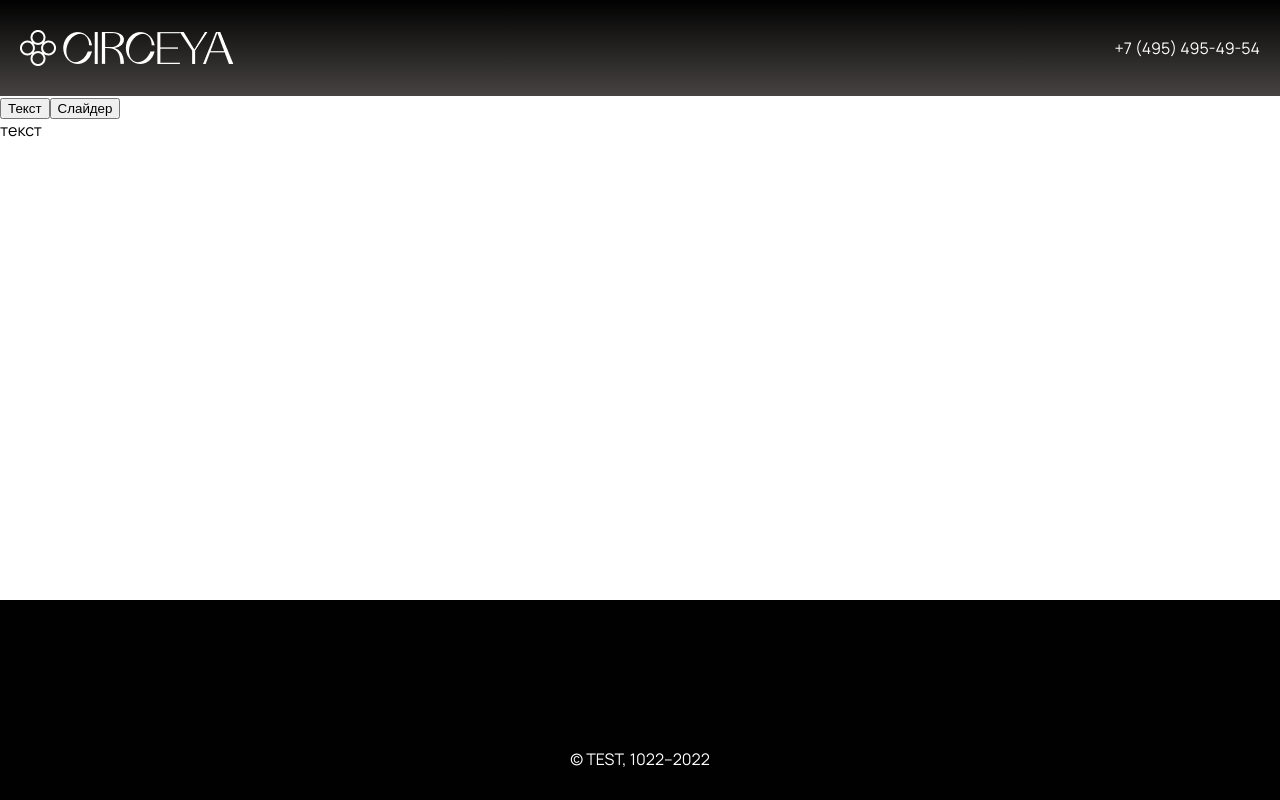
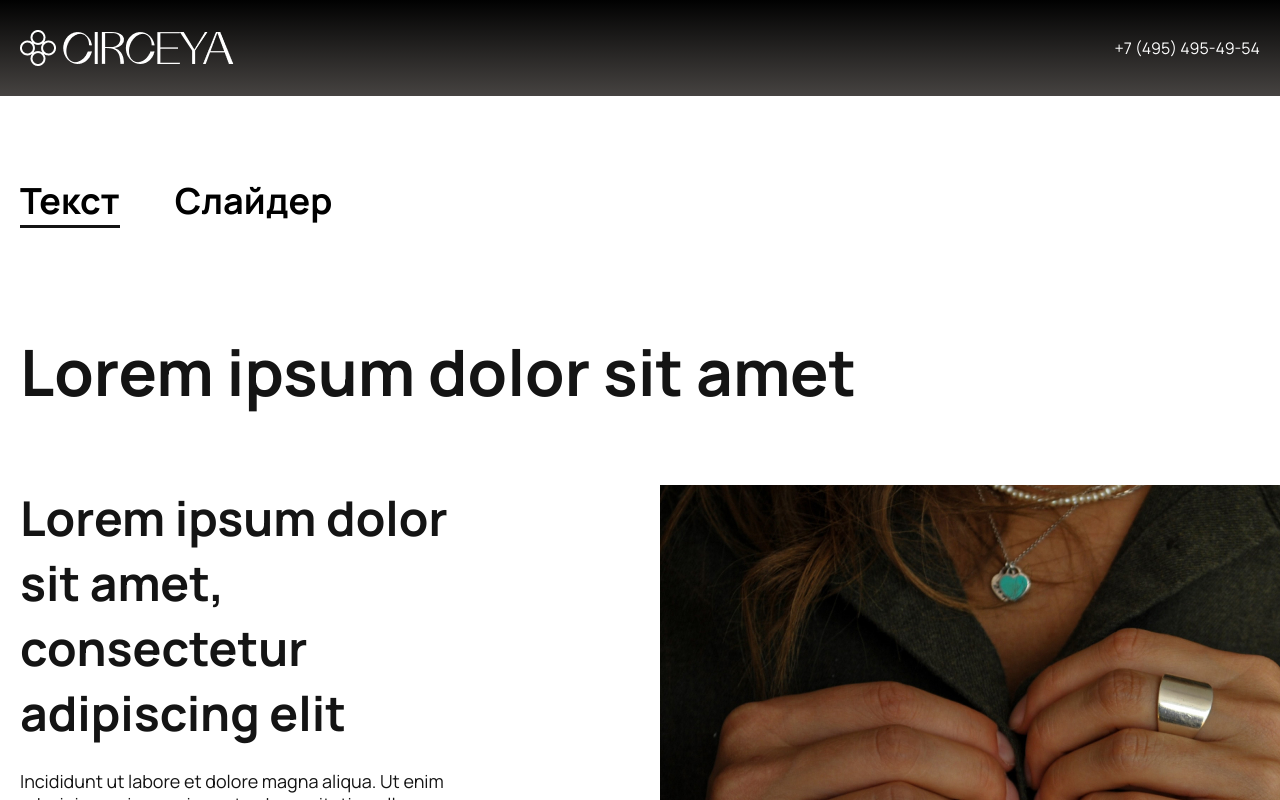
Before and after one commit to IsaAgverdiev/task-keep-calm, a Vue app: page / in a window 1280 px wide. Built offline with nearby package versions, Linux system fonts and the light colour scheme.

Commit message:
feat: add page1 desktop

```diff
--- a/src/App.vue
+++ b/src/App.vue
@@ -8,27 +8,18 @@
 <script>
 import Header from "@/components/Header.vue";
 import Footer from "@/components/Footer.vue";
-import Main from "./pages/Main.vue";
 
 import Tabs from "@/components/Tabs.vue";
+
 export default {
   name: "App",
-  components: { Header, Footer, Main, Tabs },
+  components: { Header, Footer, Tabs },
 };
 </script>
 
 <style>
 @import url("https://fonts.googleapis.com/css2?family=Manrope:wght@400;500;600;700&display=swap");
 
-#app {
-  display: flex;
-  flex-direction: column;
-  margin-top: 0px;
-  height: 100%;
-  font-family: "Manrope", sans-serif;
-  -webkit-font-smoothing: antialiased;
-  -moz-osx-font-smoothing: grayscale;
-}
 *,
 *::before,
 *::after {
@@ -41,12 +32,26 @@ body {
   padding: 0;
   height: 100vh;
 }
-main {
+
+#app {
+  display: flex;
+  flex-direction: column;
+  margin-top: 0px;
+  height: 100%;
+  font-family: "Manrope", sans-serif;
+  -webkit-font-smoothing: antialiased;
+  color: #141414;
+  -moz-osx-font-smoothing: grayscale;
+  overflow-x: hidden;
+}
+
+section {
   flex: 1 0 auto;
 }
 
 .container {
   max-width: 1440px;
+  width: 100%;
   padding: 0 20px;
   margin: 0 auto;
 }
@@ -60,4 +65,27 @@ a:visited {
   color: inherit;
   font-size: 24px;
 }
+
+h1,
+h2,
+h3,
+h4,
+h5,
+h6 {
+  margin: 0;
+  padding: 0;
+}
+
+.title {
+  font-size: 64px;
+  margin-top: 100px;
+  margin-bottom: 70px;
+}
+.subtitle {
+  font-size: 48px;
+  margin: 0;
+}
+p {
+  margin: 0;
+}
 </style>
--- a/src/components/Carousel.vue
+++ /dev/null
@@ -1,9 +0,0 @@
-<template>
-  <main class="main">слайдер</main>
-</template>
-
-<script>
-export default { components: {} };
-</script>
-
-<style></style>
--- a/src/components/Tabs.vue
+++ b/src/components/Tabs.vue
@@ -1,12 +1,72 @@
 <template>
-  <div class="">
-    <button class="" @click="$router.push('/text')">Текст</button>
-    <button class="" @click="$router.push('/carousel')">Слайдер</button>
+  <div class="tabs">
+    <div class="container">
+      <div class="tabs__wrap">
+        <button
+          :class="{ active: activeTabText }"
+          class="tab"
+          @click="$router.push('/text')"
+        >
+          Текст
+        </button>
+        <button
+          :class="{ active: activeTabCarousel }"
+          class="tab"
+          @click="$router.push('/carousel')"
+        >
+          Слайдер
+        </button>
+      </div>
+    </div>
   </div>
 </template>
 
 <script>
-export default {};
+export default {
+  data() {
+    return {
+      activeTabText: true,
+      activeTabCarousel: false,
+    };
+  },
+  watch: {
+    $route(to, from) {
+      const path = to.path.slice(1);
+
+      if (path === "text") {
+        (this.activeTabText = true), (this.activeTabCarousel = false);
+      } else if (path === "carousel") {
+        (this.activeTabText = false), (this.activeTabCarousel = true);
+      }
+    },
+  },
+};
 </script>
 
-<style></style>
+<style>
+.tabs__wrap {
+  display: flex;
+  width: 100%;
+  gap: 55px;
+  margin-top: 80px;
+  justify-content: flex-start;
+}
+.tab {
+  background: none;
+  outline: none;
+  border: none;
+  font-size: 36px;
+  font-weight: bold;
+  padding: 0;
+  margin: 0;
+  cursor: pointer;
+  font-family: "Manrope", sans-serif;
+  border-bottom: 3px solid transparent;
+  transition: 0.3s;
+}
+
+.tab.active {
+  border-bottom: 3px solid #141414;
+  transition: 0.3s;
+}
+</style>
--- a/src/components/Text.vue
+++ /dev/null
@@ -1,9 +0,0 @@
-<template>
-  <main class="main">текст</main>
-</template>
-
-<script>
-export default { components: {} };
-</script>
-
-<style></style>
--- /dev/null
+++ b/src/pages/Carousel.vue
@@ -0,0 +1,11 @@
+<template>
+  <main class="main">
+    <div class="container"><h2>carousel</h2></div>
+  </main>
+</template>
+
+<script>
+export default {};
+</script>
+
+<style></style>
--- a/src/pages/Main.vue
+++ /dev/null
@@ -1,9 +0,0 @@
-<template>
-  <main class="main">helloPess</main>
-</template>
-
-<script>
-export default {};
-</script>
-
-<style></style>
--- /dev/null
+++ b/src/pages/Text.vue
@@ -0,0 +1,100 @@
+<template>
+  <section class="page1">
+    <div class="container">
+      <h1 class="title page1__title">Lorem ipsum dolor sit amet</h1>
+      <div class="page1__inner">
+        <div class="page1__left page1__inner-item">
+          <h2 class="title subtitle">
+            Lorem ipsum dolor sit amet, consectetur adipiscing elit
+          </h2>
+          <p class="page1__text page1__left-text">
+            Incididunt ut labore et dolore magna aliqua. Ut enim ad minim
+            veniam, quis nostrud exercitation ullamco laboris nisi ut aliquip ex
+            ea commodo consequat. Duis aute irure dolor in reprehenderit in
+            voluptate velit esse cillum dolore eu fugiat nulla pariatur.
+            Excepteur sint occaecat cupidatat non proident, sunt in culpa qui
+            officia deserunt mollit anim id est laborum/ Incididunt ut labore et
+            dolore magna aliqua. Ut enim ad minim veniam, quis nostrud
+            exercitation ullamco laboris nisi ut aliquip ex ea commodo
+            consequat. Duis aute irure dolor in reprehenderit in voluptate velit
+            esse cillum dolore eu fugiat nulla pariatur. Excepteur sint occaecat
+            cupidatat.
+          </p>
+          <div class="img__wrap">
+            <img class="img img1" :src="img1" alt="photo" />
+          </div>
+        </div>
+        <div class="page1__right page1__inner-item">
+          <div class="img__wrap img2__wrap">
+            <img class="img img2" :src="img2" alt="photo" />
+          </div>
+          <h2 class="title subtitle page1__right-subtitle">
+            Lorem ipsum dolor sit amet, consectetur adipiscing elit
+          </h2>
+          <p class="page1__text page1__right-text">
+            Incididunt ut labore et dolore magna aliqua. Ut enim ad minim
+            veniam, quis nostrud exercitation ullamco laboris nisi ut aliquip ex
+            ea commodo consequat. Duis aute irure dolor in reprehenderit in
+            voluptate velit esse cillum dolore eu fugiat nulla pariatur.
+            Excepteur sint occaecat cupidatat non proident, sunt in culpa qui
+            officia deserunt mollit anim id est laborum
+          </p>
+        </div>
+      </div>
+    </div>
+  </section>
+</template>
+
+<script>
+import img1 from "@/assets/page1/img1.jpg";
+import img2 from "@/assets/page1/img2.jpg";
+
+export default {
+  data: function () {
+    return {
+      img1: img1,
+      img2: img2,
+    };
+  },
+};
+</script>
+
+<style>
+.page1 {
+  margin-bottom: 222px;
+}
+.page1__inner {
+  display: flex;
+  gap: 200px;
+}
+.page1__inner-item {
+  max-width: 600px;
+  width: 100%;
+}
+
+.page1__text {
+  font-size: 18px;
+  line-height: 130%;
+}
+.page1__left-text {
+  margin-top: 25px;
+  margin-bottom: 112px;
+}
+
+.img__wrap {
+  width: 100%;
+}
+.img {
+  width: 100%;
+  height: 100%;
+  object-fit: cover;
+}
+
+.img2 {
+  width: auto;
+}
+.subtitle.page1__right-subtitle {
+  margin-top: 125px;
+  margin-bottom: 25px;
+}
+</style>
--- a/src/router.js
+++ b/src/router.js
@@ -1,7 +1,7 @@
 import { createRouter, createWebHistory } from "vue-router";
 
-import Text from "@/components/Text.vue";
-import Carousel from "@/components/Carousel.vue";
+import Text from "@/pages/Text.vue";
+import Carousel from "@/pages/Carousel.vue";
 
 const routes = [
   { path: "/", component: Text },
```
Also changed, not shown: src/components/Layout.vue (deleted, +0 -16 lines), src/assets/page1/img1.jpg (added), src/assets/page1/img2.jpg (added).
